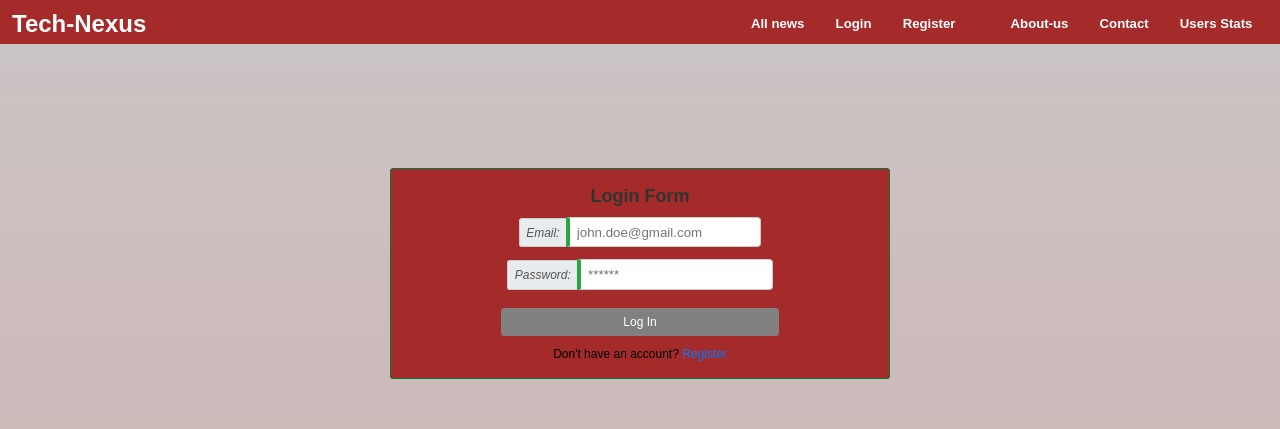
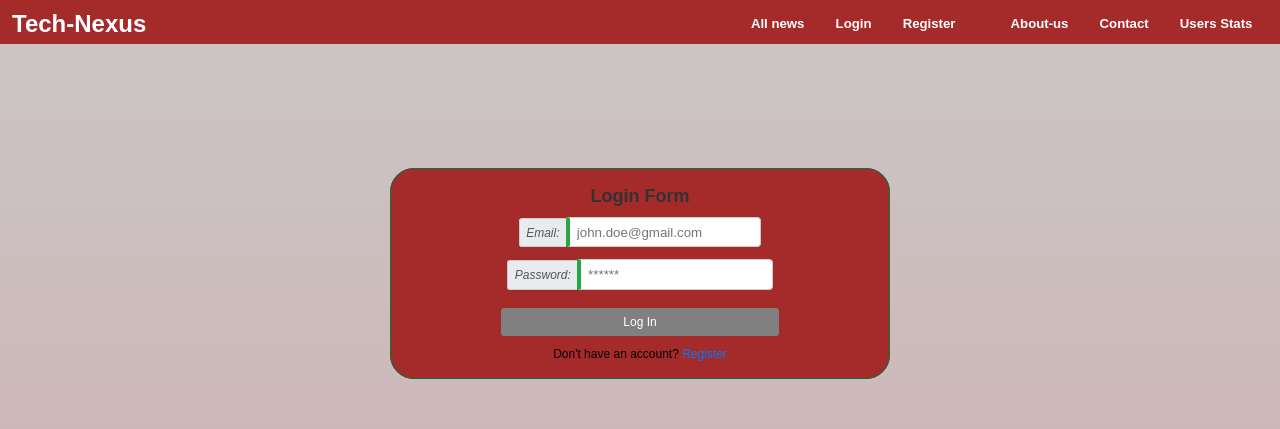
Before and after one commit to MariusGeorgiev/TechNexus, an Angular app: page /login in a window 1280 px wide. Shown: the top 429 px of the page. Built offline with nearby package versions, Linux system fonts and the light colour scheme; no server answers.

Commit message:
fix border and notification message on register

```diff
--- a/src/app/auth/login/login.component.css
+++ b/src/app/auth/login/login.component.css
@@ -24,7 +24,7 @@ form.login {
   }
 
   form.login fieldset {
-    border-radius: 0.3em;
+    border-radius: 2em;
     padding: 1.5em;
     background-color: brown;
     border: 1px solid #03763b;
--- a/src/app/auth/register/register.component.css
+++ b/src/app/auth/register/register.component.css
@@ -20,6 +20,7 @@
 }
 
 .register {
+
   width: 500px;
   padding-top: 10em;
 }
@@ -32,7 +33,8 @@ form.register {
 }
 
 form.register fieldset {
-    border-radius: 0.3em;
+
+    border-radius: 2em;
     padding: 1.5em;
     background-color: brown;
     border: 1px solid #03763b;
@@ -134,15 +136,17 @@ p.error {
   background-color: #4caf50;
   color: white;
   padding: 10px;
+  margin-top: 200px;
   text-align: center;
   border-radius: 5px;
   position: fixed;
+  font-size: 4em;
   top: 20px;
   left: 50%;
   transform: translateX(-50%);
   z-index: 9999;
   width: 80%;
-  max-width: 400px;
+  max-width: 800px;
 }
 
 .loader-container {
```
